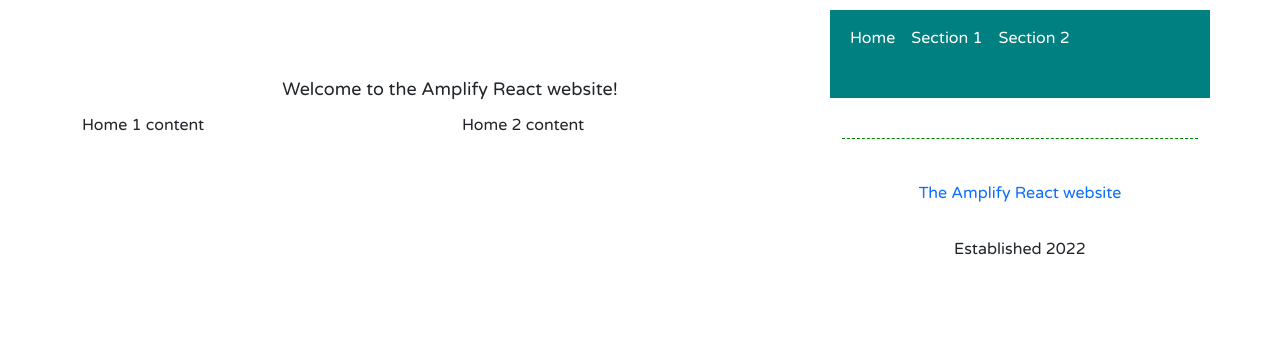
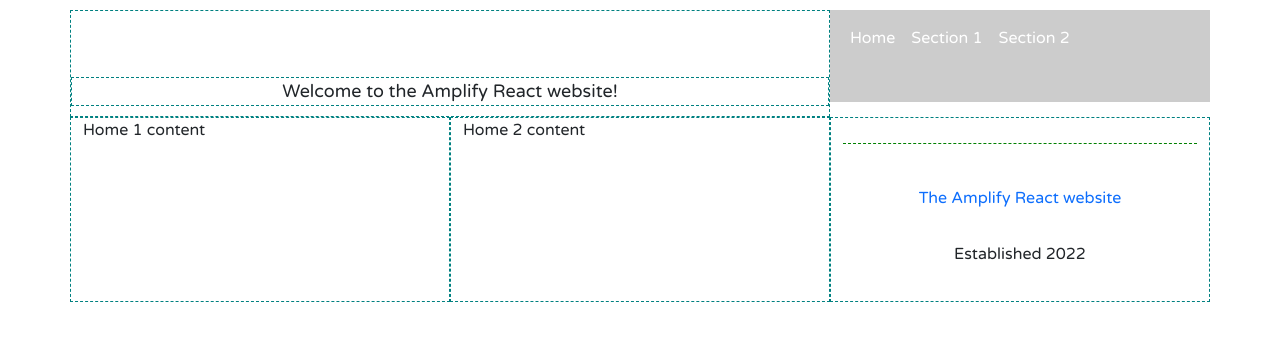
Before and after one commit to MattThommes/amplify-react-app, a React (Create React App) app: page / in a window 1280 px wide. Shown: the top 340 px of the page. Built offline with nearby package versions, Linux system fonts and the light colour scheme.

Commit message:
Initial style setup

```diff
--- a/src/App.scss
+++ b/src/App.scss
@@ -9,7 +9,7 @@
 	.container, div[class^=container-] {
 
 		.row >.col, .row>[class^=col-] {
-			/*border: 1px dashed teal;*/
+			border: 1px dashed teal;
 		}
 
 		.header-brand {
@@ -32,7 +32,7 @@
 		}
 
 		.sidebar {
-			background-color: teal;
+			background-color: #ccc;
 			color: white;
 			margin-bottom: 15px;
 
```
